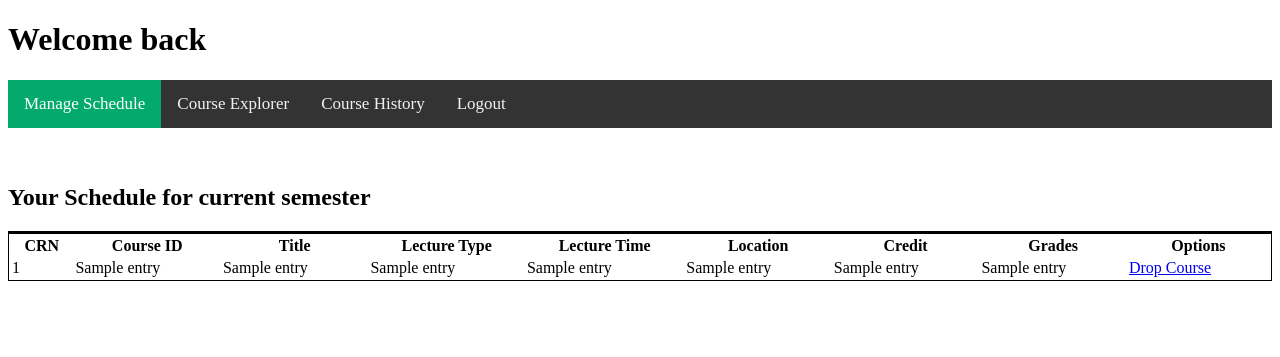
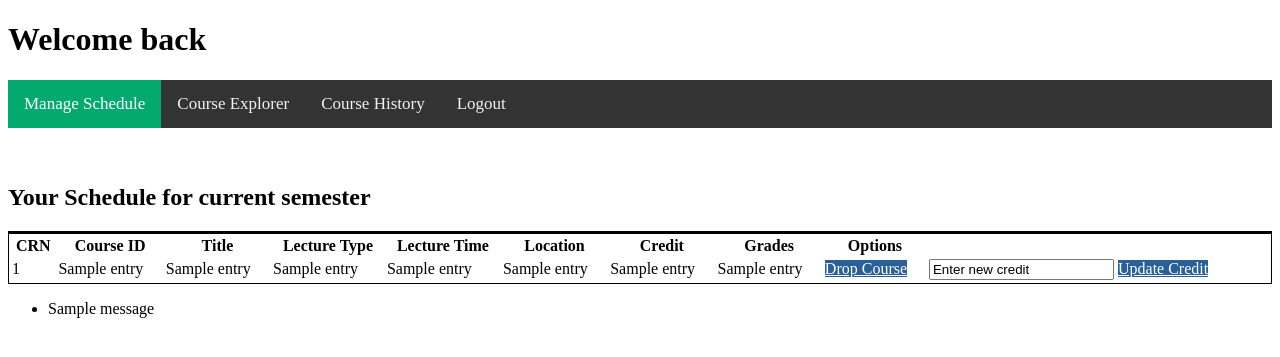
Before and after one commit to cs411-alawini/fa22-cs411-A-team013-iloveCS411, a Flask app: template flask/app/templates/student.html in a window 1280 px wide. Shown: the top 357 px of the page. Run offline with Flask 2, Linux system fonts and the light colour scheme; the template is opened without the code that fills it: most values are stand-ins (such as "Sample title", 1, 10 or a date in 2020); one stand-in notice (Sample message) is shown.

Commit message:
change cred not working

```diff
--- a/flask/app/templates/student.html
+++ b/flask/app/templates/student.html
@@ -53,13 +53,32 @@
                     <td>{{ entry[5] }}</td>
                     <td>{{ entry[6] }}</td>
                     <td>{{ entry[7] }}</td>
-                    <td><a href="{{ url_for('drop', drop_crn = entry[0]) }}">Drop Course</a></td>
+                    <td><a class = 'button' href="{{ url_for('drop', drop_crn = entry[0]) }}">Drop Course</a></td>
+
+                    <td>
+                    <form action="{{ url_for('update_cred', crn = entry[0]) }}" method="POST">
+                        <input type="text" name="new_cred" value="Enter new credit" />
+                        <a class = 'button' type = 'submit' href="{{ url_for('update_cred', crn = entry[0]) }}" >Update Credit</a>
+                    </form>
+                    </td>
+
                 </tr>
                 {% endfor %}
             </tbody>
             </table>
         {% endblock %}
         {% endif %}
+
+        {% with messages = get_flashed_messages() %}
+			{% if messages %}
+				<ul class="flashes">
+					{% for m in messages %}
+						<li>{{ m }}</li>
+					{% endfor %}
+				</ul>
+			{% endif %}
+		{% endwith %}
+
 	</body>
     <style>
         /* Add a black background color to the top navigation */
@@ -96,6 +115,28 @@
         }
 
         table.course_table tr td { font-size: 16px; }
+
+        .button{
+        background-color: #2a609a;
+            width: 80px;
+            height: 40px;
+        color: white;
+        outline: none;
+        font-size: 16px;
+        border: none;
+        cursor: pointer;
+        }
+
+        .block-display button{
+        margin-bottom:5px;
+        display:block;
+        }
+
+        .button:hover{
+        background-color: #32CD32;
+        font-size: 20px;
+        transition: 0.5s;
+        }
     </style>
 
 </html>
```
Also changed, not shown: flask/app/routes.py (+14 -0 lines).
